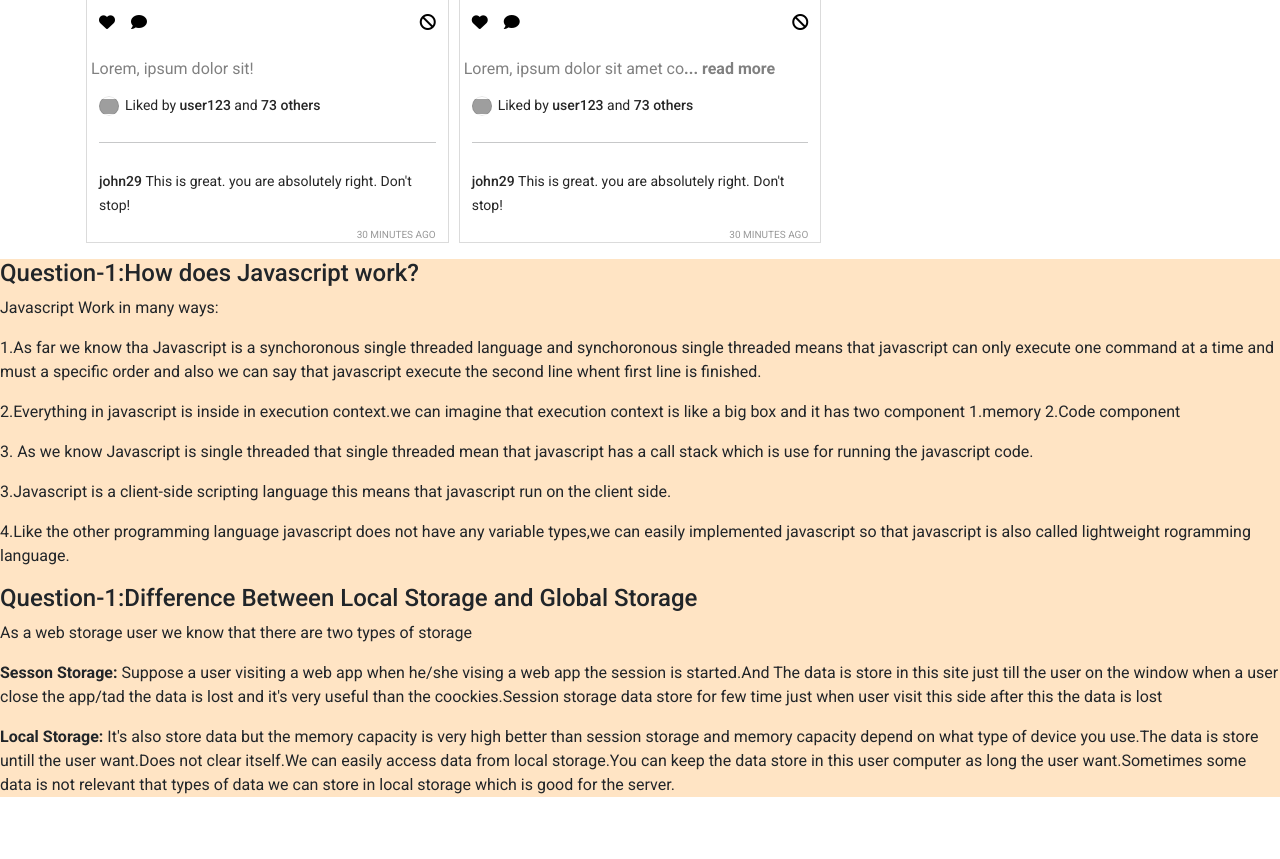
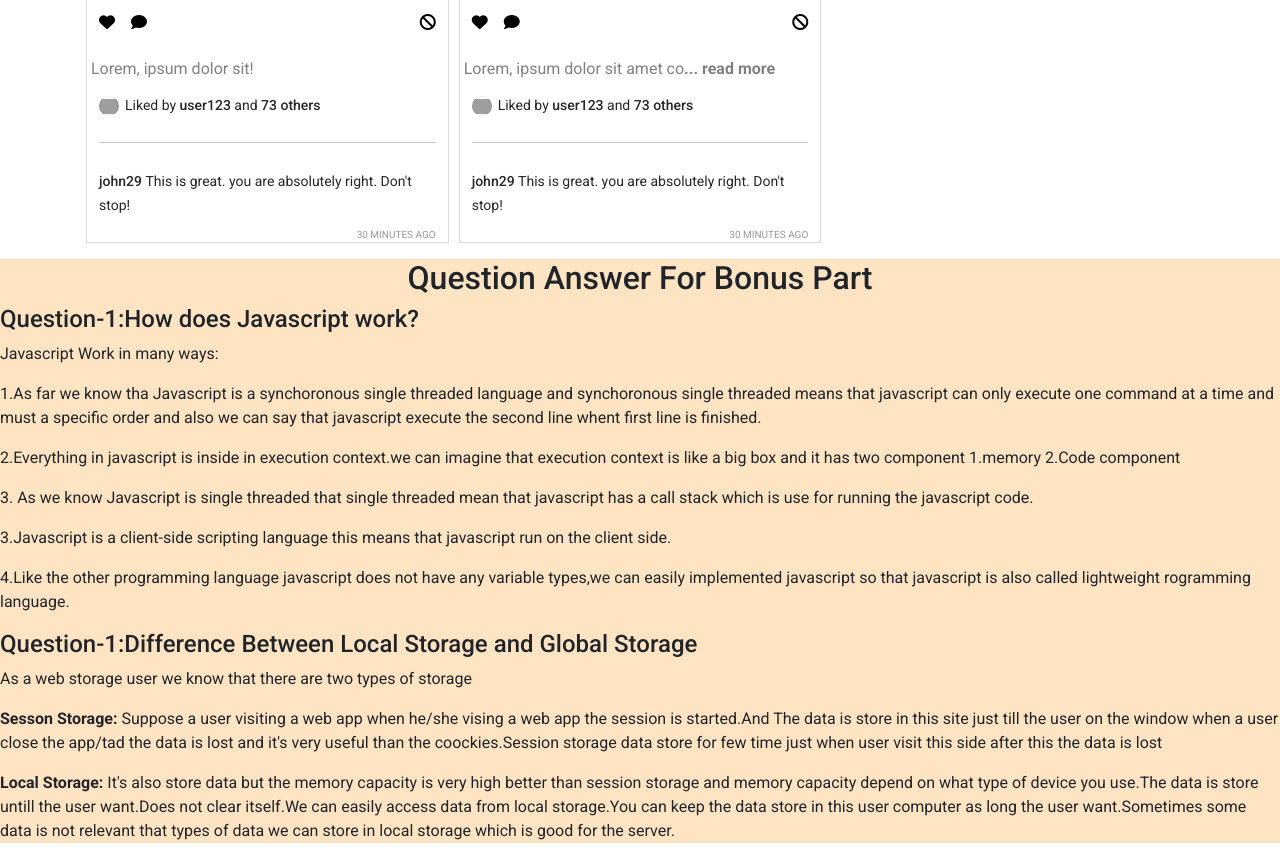
Before and after one commit to RefatRingky/instra-sohor, a plain HTML site: page index.html in a window 1280 px wide. Shown: the part 1289-2148 px from the top of the page. Before the commit the page ends 2102 px from the top, so only its background shows below. Drawn offline with nearby package versions, Linux system fonts and the light colour scheme; grey boxes are pictures that could not be loaded.

Commit message:
Final commit

```diff
--- a/css/style.css
+++ b/css/style.css
@@ -262,3 +262,6 @@ img {
 
 
 }
+h2{
+  text-align: center;
+}
--- a/index.html
+++ b/index.html
@@ -78,6 +78,7 @@
             </div>
         </main>
         <section id="container">
+         <h2>Question Answer For Bonus Part</h2>
          <h4>Question-1:How does Javascript work?</h4>
          <p>Javascript Work in many ways:</p>
          <p>1.As far we know tha Javascript is a synchoronous single threaded language and synchoronous single threaded means that javascript can only execute one command at a time and must a specific order and also we can say that javascript execute the second line whent first line is finished.</p>
```
